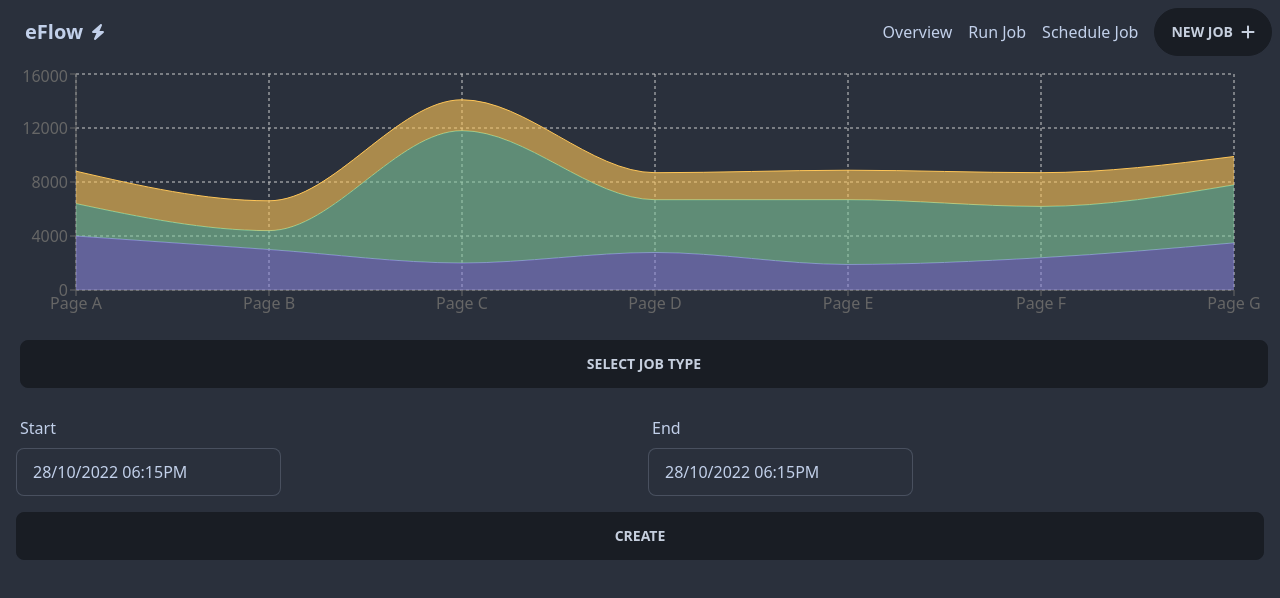
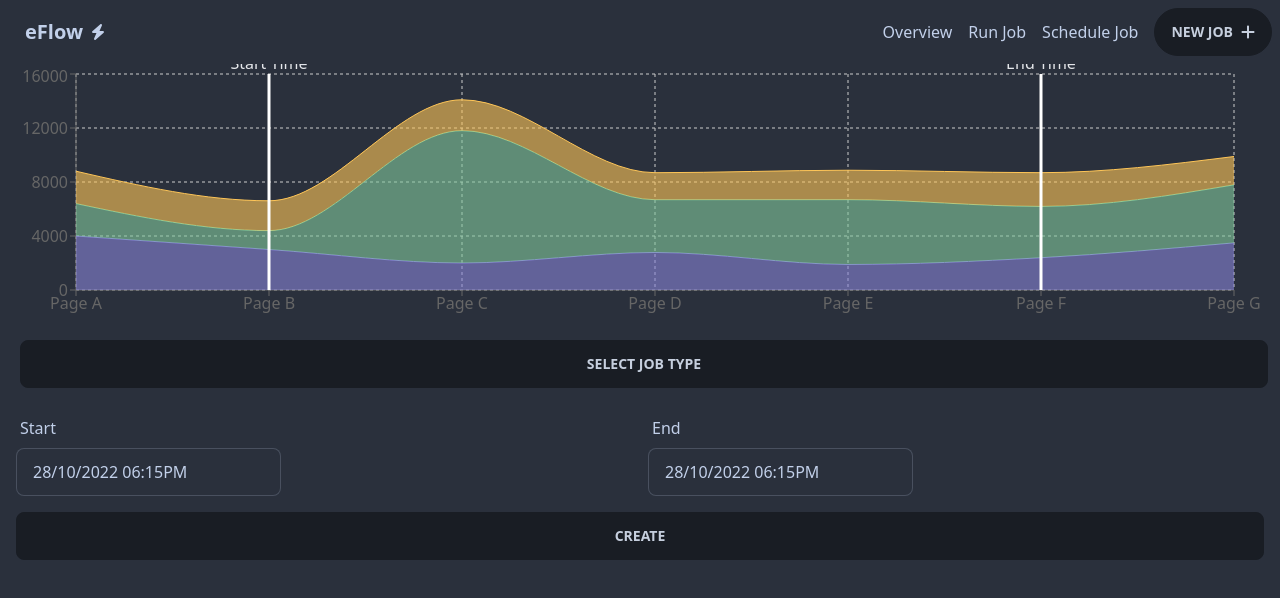
Before and after one commit to simon-hng/e-flow, a Next.js app: page /create-job in a window 1280 px wide. Shown: the top 598 px of the page. Built offline with nearby package versions, Linux system fonts and the light colour scheme.

Commit message:
add vlines

```diff
--- a/components/preview.tsx
+++ b/components/preview.tsx
@@ -6,6 +6,9 @@ import {
   Tooltip,
   XAxis,
   YAxis,
+  ReferenceLine,
+  ComposedChart,
+  Label,
 } from "recharts";
 
 const data = [
@@ -53,10 +56,11 @@ const data = [
   },
 ];
 
+
 const Preview = () => {
   return (
     <ResponsiveContainer width="100%" height="100%">
-      <AreaChart
+      <ComposedChart
         width={500}
         height={400}
         data={data}
@@ -92,7 +96,9 @@ const Preview = () => {
           stroke="#ffc658"
           fill="#ffc658"
         />
-      </AreaChart>
+      <ReferenceLine x="Page B" stroke="white" strokeWidth={3} label=<Label value="Start Time" position="top" fill="#e5e7eb"/> />
+      <ReferenceLine x="Page F" stroke="white" strokeWidth={3} label=<Label value="End Time" position="top" fill="#e5e7eb"/> />
+      </ComposedChart>
     </ResponsiveContainer>
   );
 };
```
